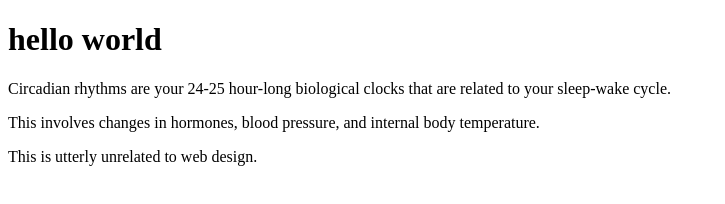
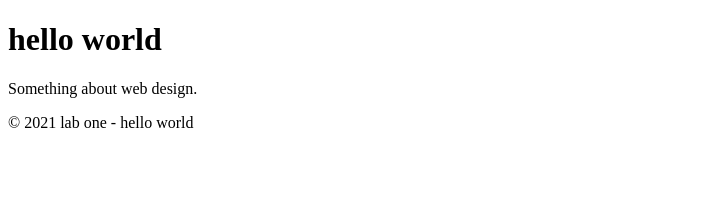
Before and after one commit to Vsong1/basic-web-design, a plain HTML site: page hello_world/index.html in a window 1280 px wide. Shown: the whole page, without its empty margins (0-725 px from the left). Drawn offline with Linux system fonts and the light colour scheme.

Commit message:
fixed stuff

```diff
--- a/hello_world/index.html
+++ b/hello_world/index.html
@@ -7,8 +7,8 @@
 
     <body>
         <h1>hello world</h1>
-        <p>Circadian rhythms are your 24-25 hour-long biological clocks that are related to your sleep-wake cycle.</p>
-        <p>This involves changes in hormones, blood pressure, and internal body temperature.</p>
-        <p>This is utterly unrelated to web design.</p>
+        <p>Something about web design.</p>
+
+        <p>&copy; 2021 lab one - hello world</p>
     </body>
 </html>
```
Also changed, not shown: 1 other file.
